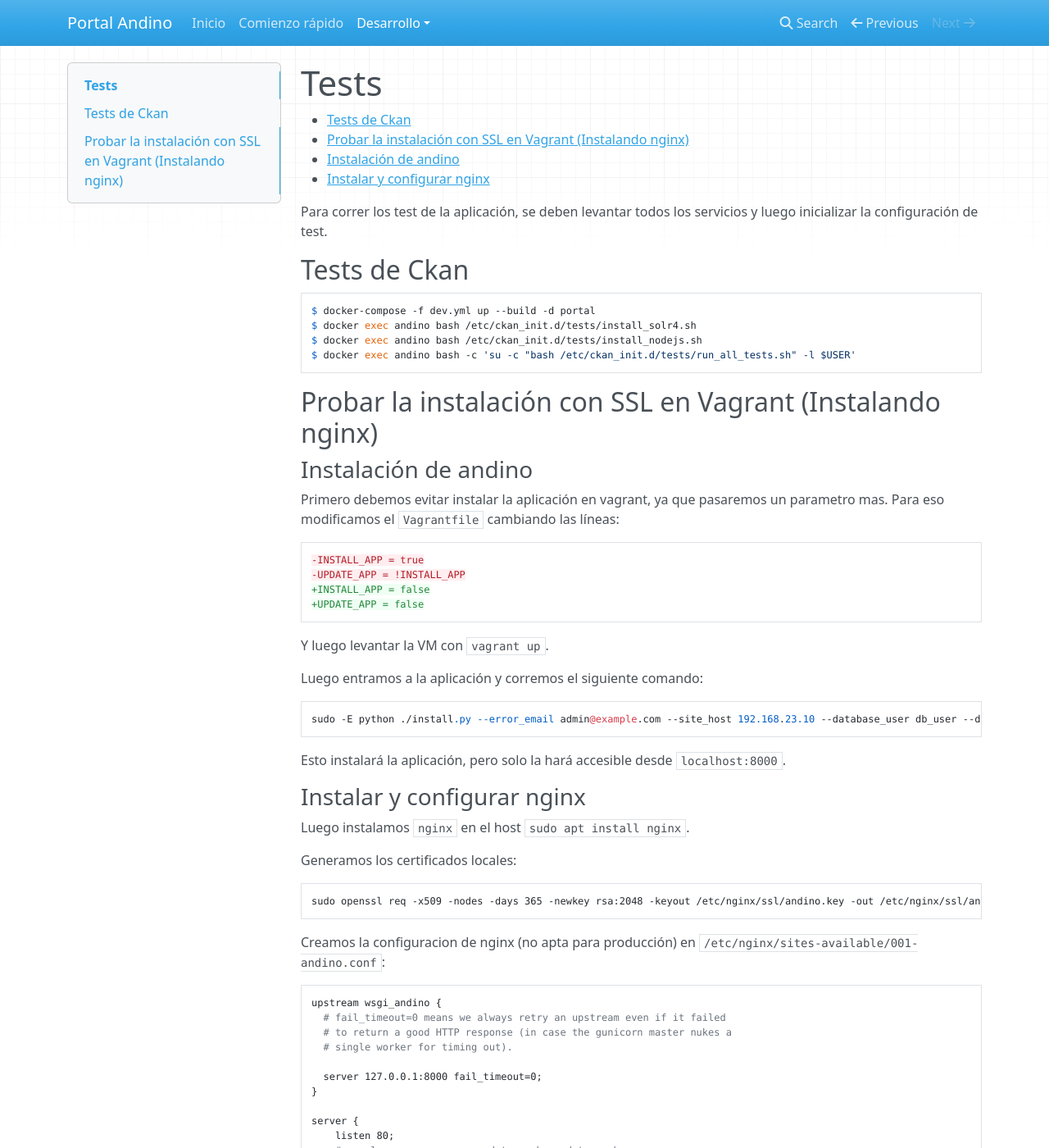
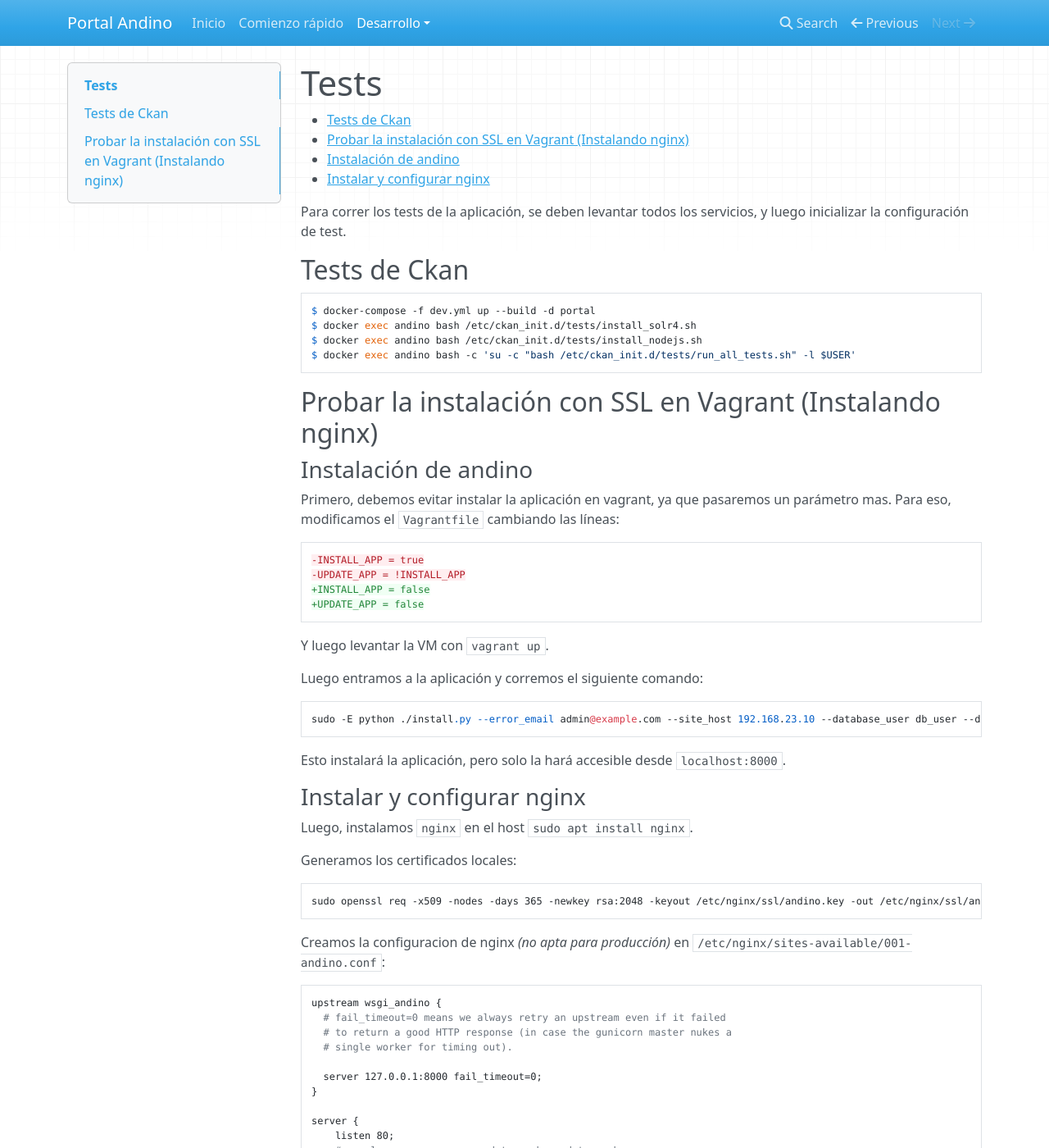
Before and after one commit to datosgobar/portal-andino, an MkDocs documentation site: the page built from docs/developers/tests.md, in a window 1280 px wide and 1400 px high. Shown: the whole window at 82% size. Built offline with MkDocs 1.6.1, drawn with Linux system fonts in a browser that asks for light colours; nearby versions of some CDN libraries; old or Windows-style settings are respelled for this version of MkDocs; some of the changed text lies outside the part shown.

Commit message:
Actualizo documentación de tests

````diff
--- a/docs/developers/tests.md
+++ b/docs/developers/tests.md
@@ -11,7 +11,7 @@
 
 <!-- END doctoc generated TOC please keep comment here to allow auto update -->
 
-Para correr los test de la aplicación, se deben levantar todos los servicios y luego inicializar la configuración de test.
+Para correr los tests de la aplicación, se deben levantar todos los servicios, y luego inicializar la configuración de test.
 
 ## Tests de Ckan
     $ docker-compose -f dev.yml up --build -d portal
@@ -24,8 +24,8 @@ Para correr los test de la aplicación, se deben levantar todos los servicios y
 
 ### Instalación de andino
 
-Primero debemos evitar instalar la aplicación en vagrant, ya que pasaremos un parametro mas.
-Para eso modificamos el `Vagrantfile` cambiando las líneas:
+Primero, debemos evitar instalar la aplicación en vagrant, ya que pasaremos un parámetro mas.
+Para eso, modificamos el `Vagrantfile` cambiando las líneas:
 
 ```diff
 -INSTALL_APP = true
@@ -46,7 +46,7 @@ Esto instalará la aplicación, pero solo la hará accesible desde `localhost:80
 
 ### Instalar y configurar nginx
 
-Luego instalamos `nginx` en el host `sudo apt install nginx`.
+Luego, instalamos `nginx` en el host `sudo apt install nginx`.
 
 Generamos los certificados locales:
 
@@ -54,7 +54,7 @@ Generamos los certificados locales:
 sudo openssl req -x509 -nodes -days 365 -newkey rsa:2048 -keyout /etc/nginx/ssl/andino.key -out /etc/nginx/ssl/andino.crt
 ```
 
-Creamos la configuracion de nginx (no apta para producción) en `/etc/nginx/sites-available/001-andino.conf`:
+Creamos la configuracion de nginx _(no apta para producción)_ en `/etc/nginx/sites-available/001-andino.conf`:
 
 ```
 upstream wsgi_andino {
````
Also changed, not shown: other parts of docs/developers/tests.md (+1 -1 lines).
